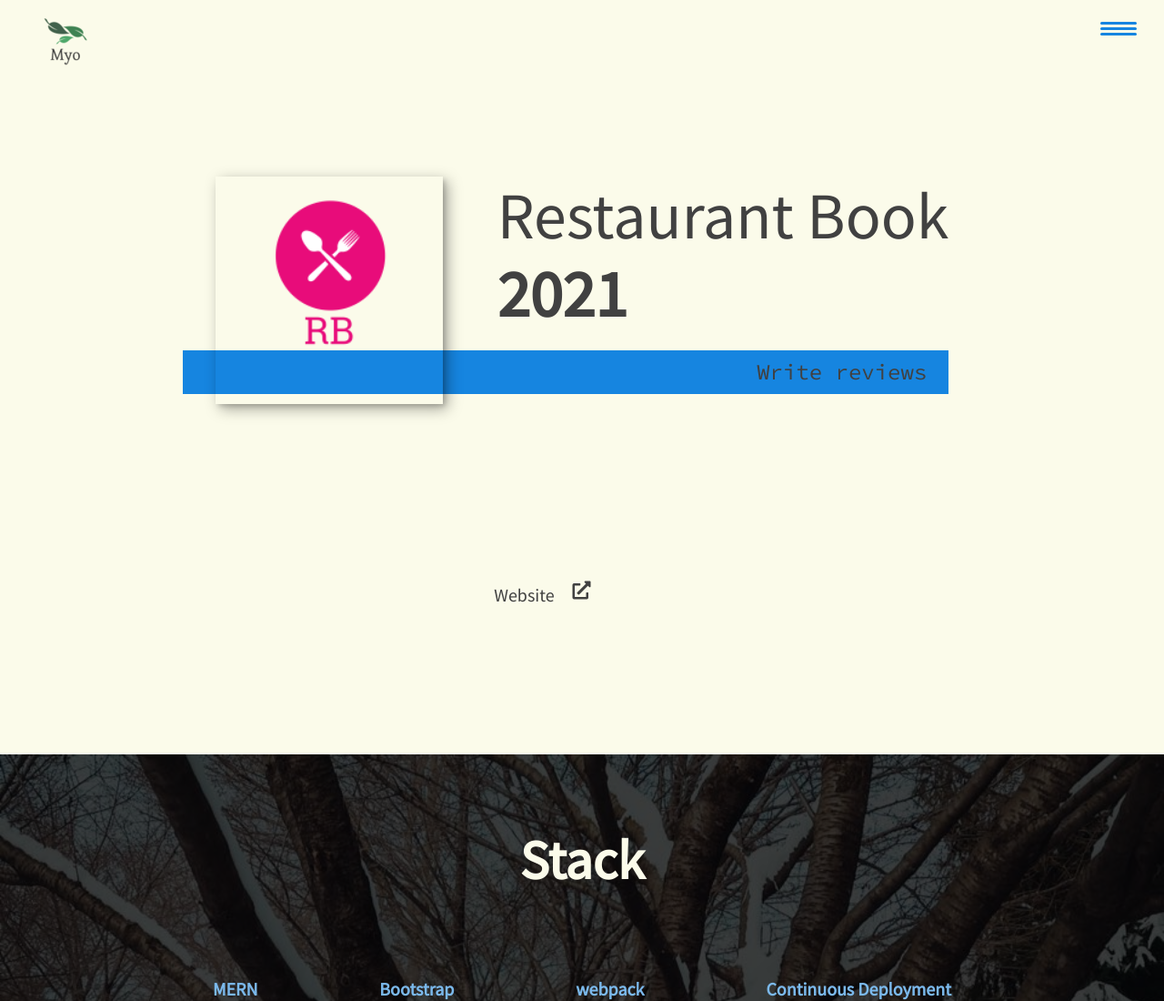
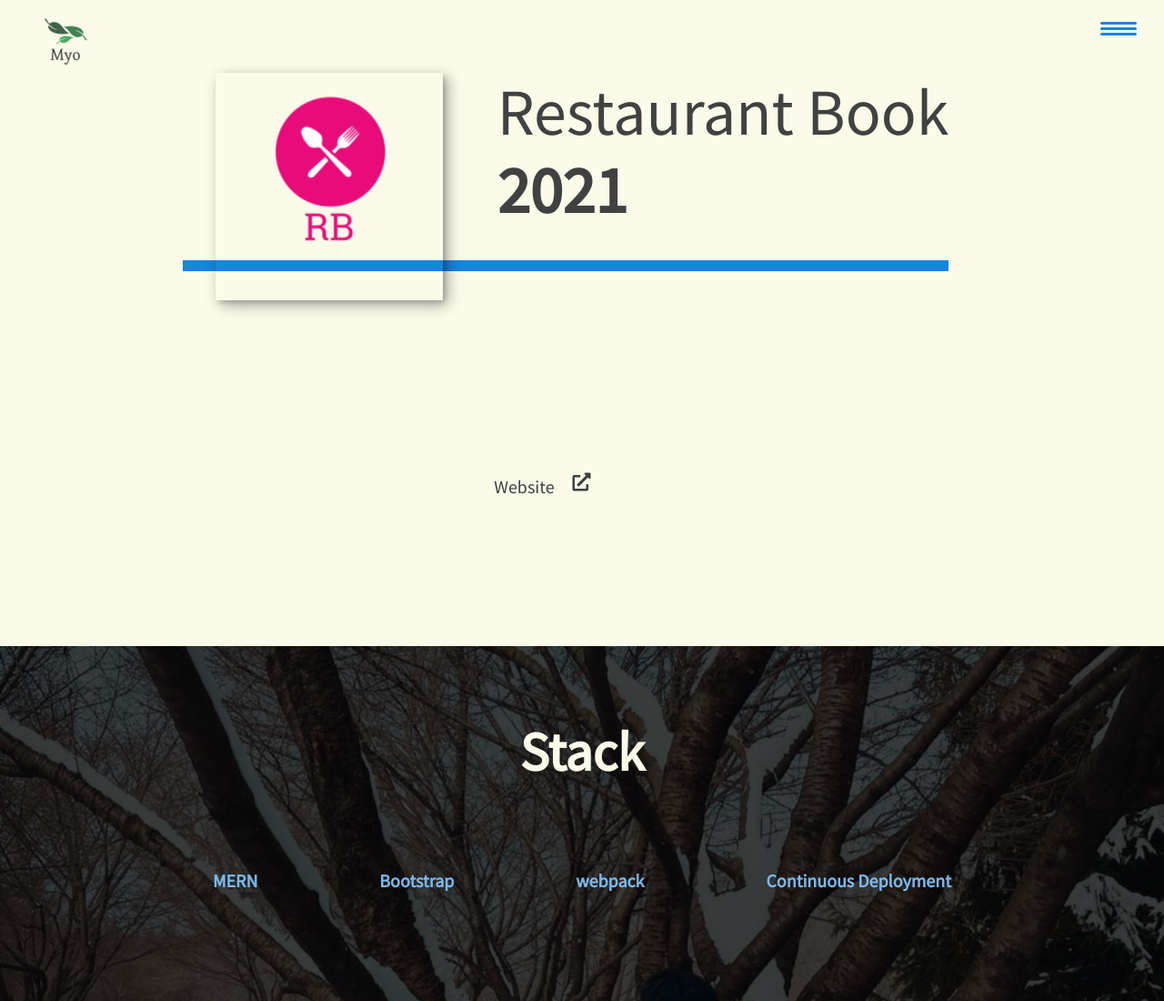
Before and after one commit to m-aung/myportfolio, a website: page pages/restaurant-book.html in a window 1280 px wide. Shown: the top 1100 px of the page at 91% size. Drawn offline with nearby package versions, Linux system fonts and the light colour scheme.

Commit message:
cleaned the files up

```diff
--- a/css/style.css
+++ b/css/style.css
@@ -139,6 +139,7 @@ h3 {
   padding: 1em;
 }
 .logo {
+  position: fixed;
   max-width: 300px;
   color: var(--clr-accent);
   text-align: center;
@@ -197,7 +198,7 @@ h3 {
   background: transparent;
   border: 0;
   cursor: pointer;
-  position: absolute;
+  position: fixed;
   right: 1em;
   top: 1em;
   z-index: 1000;
--- a/pages/restaurant-book.html
+++ b/pages/restaurant-book.html
@@ -46,7 +46,7 @@
     <h1 class="section__title section__title--intro">
       Restaurant Book <strong>2021</strong>
     </h1>
-    <p class="section__subtitle section__subtitle--intro">Write reviews</p>
+    <p class="section__subtitle section__subtitle--intro"></p>
 
     <img class="intro_img" src="..\img\RB-logo.png" alt="Picture of RB logo">
   </section>
```
Also changed, not shown: img/algo-vis-homepage-1.PNG (deleted), img/algo-vis-homepage-2.PNG (deleted), img/algo-vis-homepage-3.PNG (deleted), img/algo-vis-main.png (deleted), img/algo-vis-sortingpage-1.PNG (deleted), img/algo-vis-sortingpage-2-wide.png (deleted), img/algo-vis-sortingpage-2.PNG (deleted), img/algo-vis-sortingpage-3.PNG (deleted), img/algo-vis-sortingpage-4.PNG (deleted), img/dORM-logo-200x200.png (deleted), img/dORM-logo-main-1.png (deleted), img/dORM-page-detail-1.png (deleted), img/dORM-page-detail-2.png (deleted), img/react-boilerplate-main.png (deleted), 1 more files.
